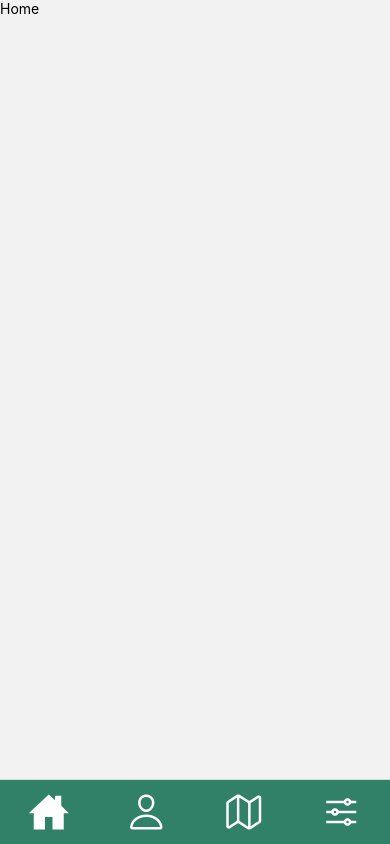
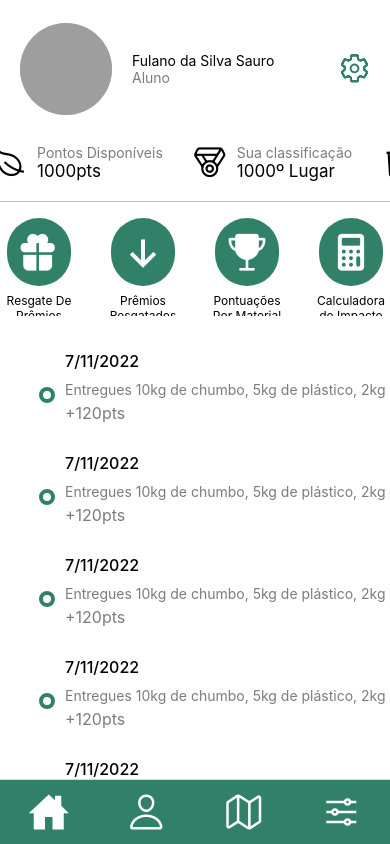
Before and after one commit to CoordLabdess/recicla-cabrobo-frontend, a React Native app: screen /RootInicio in a window 390 px wide. Built offline with nearby package versions, Linux system fonts and the light colour scheme; grey boxes are pictures that could not be loaded.

Commit message:
Ajustes nos respositórios

```diff
--- a/App.tsx
+++ b/App.tsx
@@ -9,7 +9,7 @@ export default function App() {
 		<SafeAreaProvider>
 			<View style={{ flex: 1, backgroundColor: '#fff' }}>
 				<NavigationContainer>
-					<StatusBar style='auto' />
+					<StatusBar style='auto' backgroundColor='#fff' />
 					<RootBottomTabNavigator />
 				</NavigationContainer>
 			</View>
--- a/src/routers/ProfileStackRouter.tsx
+++ b/src/routers/ProfileStackRouter.tsx
@@ -1,5 +1,5 @@
 import { createNativeStackNavigator } from '@react-navigation/native-stack'
-import { ProfileScreen } from '../screens'
+import { AnyScreen } from '../screens'
 
 const Stack = createNativeStackNavigator()
 
@@ -7,10 +7,10 @@ export function ProfileStackRouter() {
 	return (
 		<Stack.Navigator
 			screenOptions={{
-				headerShown: false
+				headerShown: false,
 			}}
 		>
-			<Stack.Screen name='Perfil' component={ProfileScreen} />
+			<Stack.Screen name='Perfil' component={AnyScreen} />
 		</Stack.Navigator>
 	)
 }
--- a/src/screens/HomeScreen.tsx
+++ /dev/null
@@ -1,9 +0,0 @@
-import { View, Text } from 'react-native'
-
-export function HomeScreen() {
-	return (
-		<View>
-			<Text>Home</Text>
-		</View>
-	)
-}
--- a/src/screens/index.ts
+++ b/src/screens/index.ts
@@ -1,4 +1,3 @@
-export { HomeScreen } from './HomeScreen'
 export { OptionsScreen } from './OptionsScreen'
-export { ProfileScreen } from './profile/ProfileScreen'
+export { HomeScreen } from './home/HomeScreen'
 export { AnyScreen } from './AnyScreen'
```
Also changed, not shown: src/screens/home/HomeScreen.tsx (renamed from src/screens/profile/ProfileScreen.tsx, +5 -5 lines), src/components/home/History.tsx (renamed from src/components/profile/History.tsx), src/components/home/ProfileActions.tsx (renamed from src/components/profile/ProfileActions.tsx), src/components/home/ProfileHeader.tsx (renamed from src/components/profile/ProfileHeader.tsx), src/components/home/UserStatus.tsx (renamed from src/components/profile/UserStatus.tsx).
